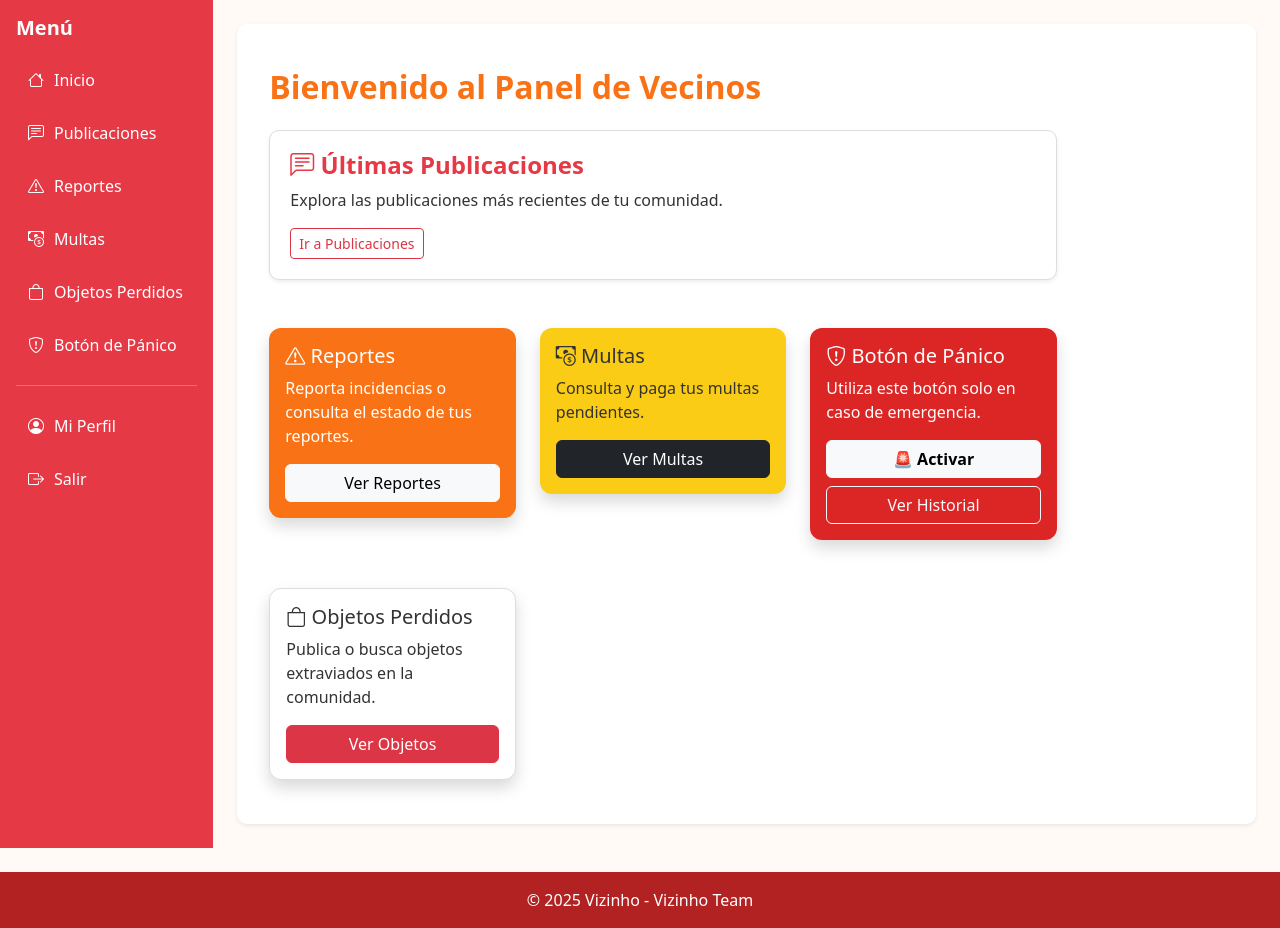
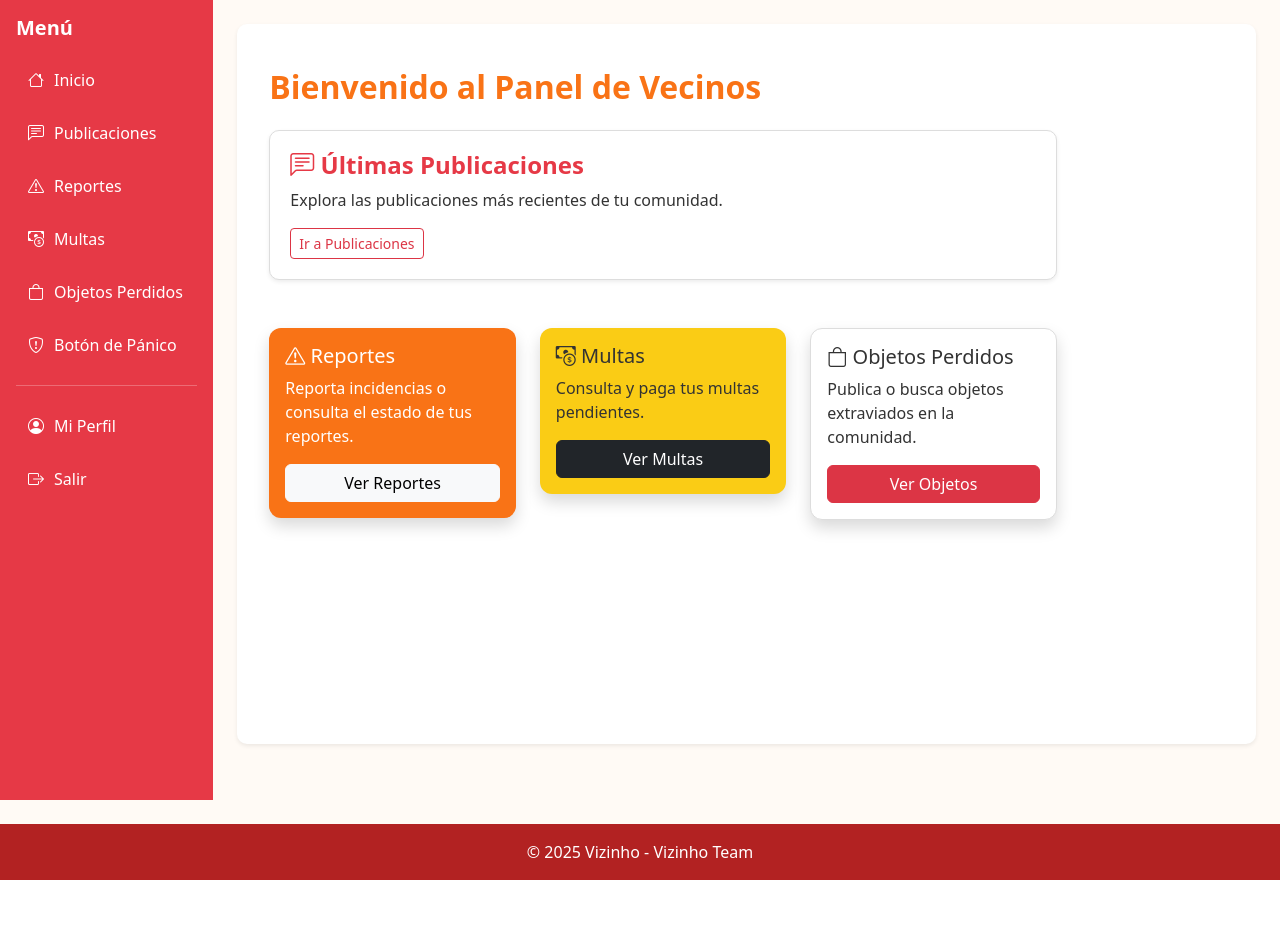
Before and after one commit to Seba-sRod-1808/Vizinho, a Django app: page / in a window 1280 px wide. After the commit the page ends 880 px from the top, so only its background shows below. Run offline with Django 5.2, Linux system fonts and the light colour scheme; the visitor is signed in with stand-in values (Sample User, id 1).

Commit message:
Corregidos errores de herencia, pasa por no priorizar la composicion :)

```diff
--- a/core/templates/administrador/dashboard_admin.html
+++ b/core/templates/administrador/dashboard_admin.html
@@ -45,7 +45,7 @@
   <ul class="list-group">
     {% for pub in publicaciones_recientes %}
       <li class="list-group-item">
-        <strong>{{ pub._titulo }}</strong> - {{ pub._fecha|date:"d/m/Y H:i" }}
+        <strong>{{ pub.titulo }}</strong> - {{ pub.fecha|date:"d/m/Y H:i" }}
       </li>
     {% empty %}
       <li class="list-group-item text-muted">No hay publicaciones recientes.</li>
--- a/core/templates/base.html
+++ b/core/templates/base.html
@@ -38,8 +38,8 @@
         <a href="{% url 'lista_publicaciones' %}"><i class="bi bi-chat-left-text"></i> Publicaciones</a>
         <a href="{% url 'lista_reportes' %}"><i class="bi bi-exclamation-triangle"></i> Reportes</a>
         <a href="{% url 'lista_multas' %}"><i class="bi bi-cash-coin"></i> Multas</a>
-        <a href="#"><i class="bi bi-bag"></i> Objetos Perdidos</a>
-        <a href="#"><i class="bi bi-shield-exclamation"></i> Botón de Pánico</a>
+        <a href="{% url 'lista_objetos_perdidos' %}"><i class="bi bi-bag"></i> Objetos Perdidos</a>
+        <a href="{% url 'activar_panico' %}"><i class="bi bi-shield-exclamation"></i> Botón de Pánico</a>
 
         <hr>
         {% if user.is_authenticated %}
--- a/core/templates/dashboard.html
+++ b/core/templates/dashboard.html
@@ -28,6 +28,7 @@
 {% block content %}
 <div class="row">
 
+  <!-- Contenido principal -->
   <div class="col-md-9 col-lg-10 p-4">
     <h2 class="fw-bold mb-4 text-accent">Bienvenido al Panel de Vecinos</h2>
 
@@ -61,26 +62,7 @@
         </div>
       </div>
 
-      <!-- Botón de pánico -->
-      <div class="col-md-4">
-        <div class="card card-red shadow">
-          <div class="card-body">
-            <h5 class="card-title"><i class="bi bi-shield-exclamation"></i> Botón de Pánico</h5>
-            <p class="card-text">Utiliza este botón solo en caso de emergencia.</p>
-            <form method="post" action="{% url 'activar_panico' %}">
-              {% csrf_token %}
-              <button type="submit" class="btn btn-light w-100 fw-bold">🚨 Activar</button>
-            </form>
-            <a href="{% url 'historial_panico' %}" class="btn btn-outline-light w-100 mt-2">
-              Ver Historial
-            </a>
-          </div>
-        </div>
-      </div>
-    </div>
-
-    <!-- Objetos perdidos -->
-    <div class="row g-4 mt-4">
+      <!-- Objetos Perdidos -->
       <div class="col-md-4">
         <div class="card card-light shadow">
           <div class="card-body">
@@ -91,7 +73,6 @@
         </div>
       </div>
     </div>
-
   </div>
 </div>
 {% endblock %}
--- a/core/views.py
+++ b/core/views.py
@@ -111,9 +111,13 @@ class MultaListView(LoginRequiredMixin, ListView):
     context_object_name = "multas"
 
     def get_queryset(self):
-        return Multa.objects.filter(_vecino=self.request.user)
+        user = self.request.user
+        if user.rol == "admin" or user.is_superuser:
+            return Multa.objects.all()
+        else:
+            return Multa.objects.filter(_vecino=user)
 
-class MultaCreateView(LoginRequiredMixin, CreateView, SoloAdminMixin):
+class MultaCreateView(LoginRequiredMixin, SoloAdminMixin, CreateView):
     model = Multa
     form_class = MultaForm
     template_name = "multas/crear_multa.html"
@@ -123,13 +127,13 @@ class MultaCreateView(LoginRequiredMixin, CreateView, SoloAdminMixin):
         form.instance._vecino = self.request.user
         return super().form_valid(form)
 
-class MultaUpdateView(LoginRequiredMixin, UpdateView):
+class MultaUpdateView(LoginRequiredMixin, SoloAdminMixin, UpdateView):
     model = Multa
     form_class = MultaForm
     template_name = "multas/editar_multa.html"
     success_url = reverse_lazy("lista_multas")
 
-class MultaDeleteView(LoginRequiredMixin, DeleteView):
+class MultaDeleteView(LoginRequiredMixin, SoloAdminMixin, DeleteView):
     model = Multa
     template_name = "multas/eliminar_multa.html"
     success_url = reverse_lazy("lista_multas")
@@ -174,7 +178,7 @@ class ActivarBotonPanicoView(LoginRequiredMixin, View):
         BotonPanico.objects.create(_usuario=request.user)
         return redirect("historial_panico")
 
-class HistorialBotonPanicoView(LoginRequiredMixin, ListView, SoloAdminMixin):
+class HistorialBotonPanicoView(LoginRequiredMixin, ListView):
     model = BotonPanico
     template_name = "panico/historial_panico.html"
     context_object_name = "alertas"
@@ -191,7 +195,7 @@ class DashboardAdminView(LoginRequiredMixin, SoloAdminMixin, TemplateView):
         # datos que se pasarán a la plantilla al renderizar el controlador y permite
         # personalizar el contexto que estará disponible en la plantilla.
         context["reportes_pendientes"] = Reporte.objects.filter(_estado="Recibido").count()
-        context["multas_pendientes"] = Multa.objects.filter(_pagada=False).count()
+        context["multas_pendientes"] = Multa.objects.filter(_estado=False).count()
         context["publicaciones_recientes"] = Publicacion.objects.order_by("-_fecha")[:5]
         context["alertas_activas"] = BotonPanico.objects.filter(_activo=True).count()
         return context
```
Also changed, not shown: core/templates/multas/lista_multas.html (+0 -7 lines).
